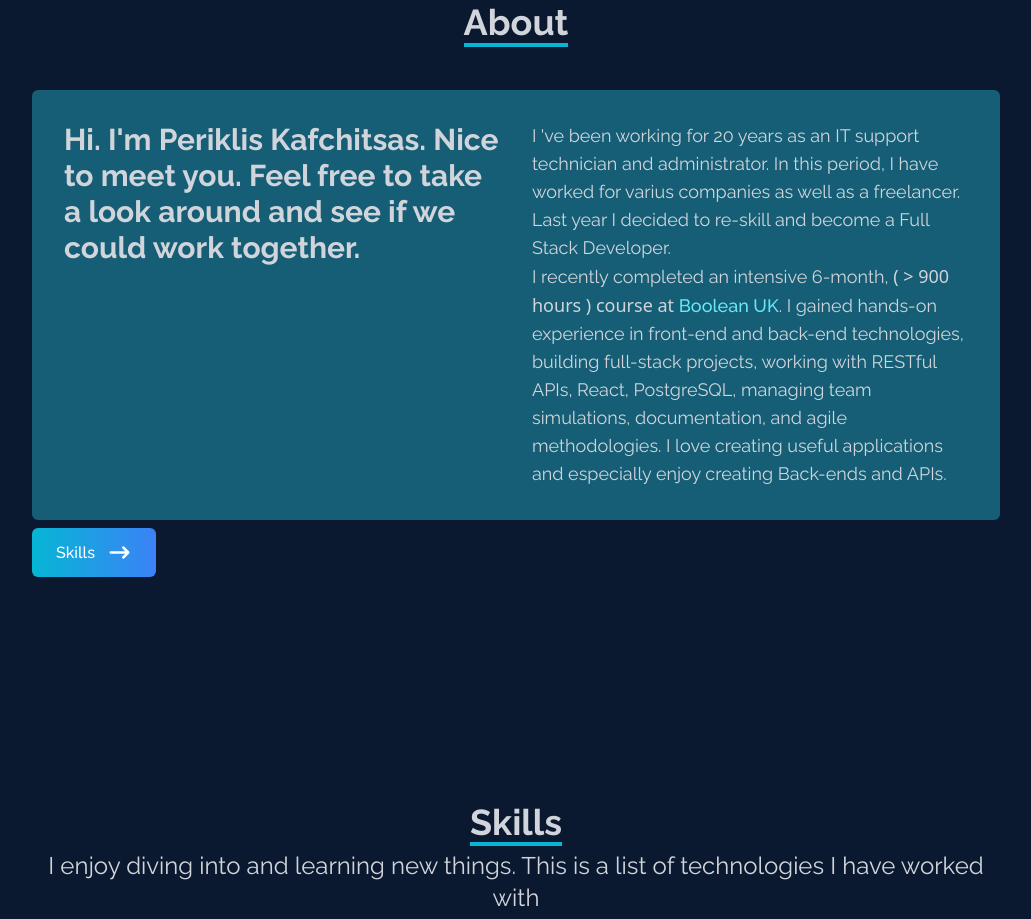
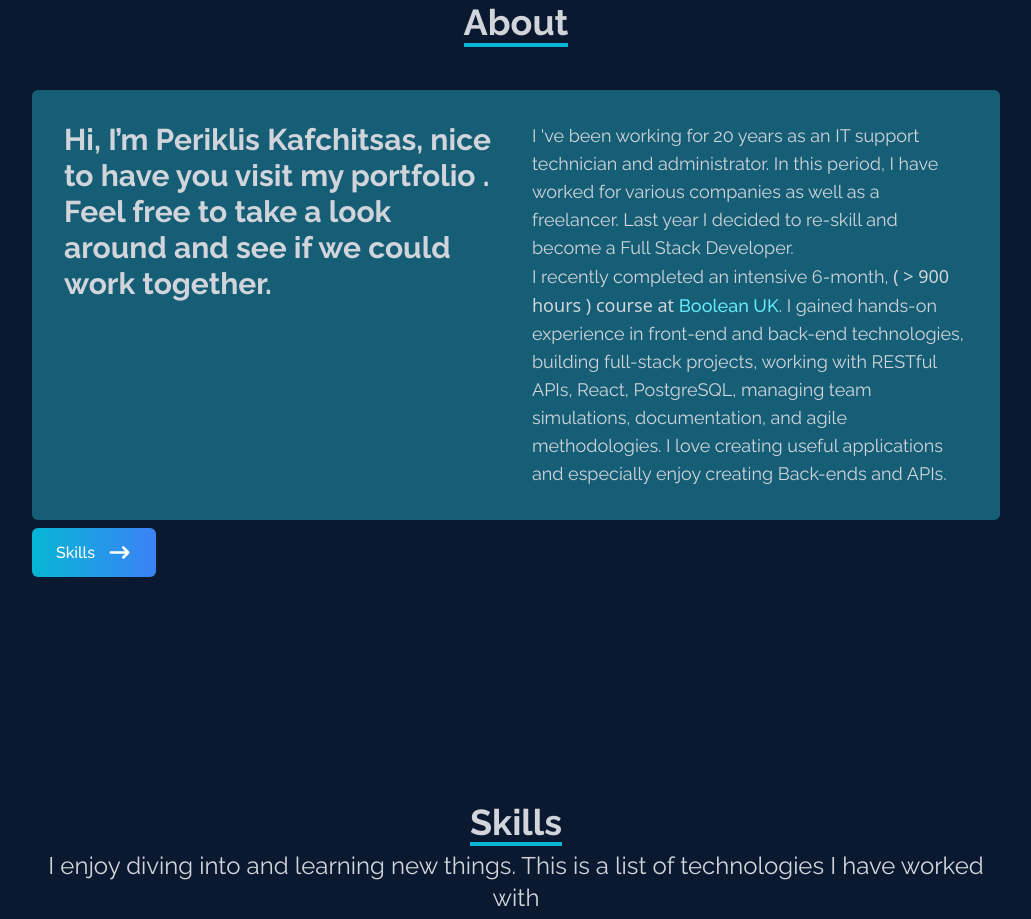
Before and after one commit to PerikK/myPortfolio, a React (Vite) app: page / in a window 1280 px wide. Shown: the part 940-1859 px from the top of the page, without its empty margins (124-1155 px from the left). Built offline with nearby package versions, Linux system fonts and the light colour scheme.

Commit message:
updated text in about section even more

```diff
--- a/src/components/About.jsx
+++ b/src/components/About.jsx
@@ -20,7 +20,7 @@ export default function About() {
 						<div className='grid sm:grid-cols-2 gap-8'>
 							<div className='text-2xl sm:text-3xl font-bold'>
 								<p>
-									Hi. I'm Periklis Kafchitsas. Nice to meet you. Feel
+									Hi, I’m Periklis Kafchitsas, nice to have you visit my portfolio . Feel
 									free to take a look around and see if we could work
 									together.
 								</p>
@@ -28,7 +28,7 @@ export default function About() {
 							<div className='text-base sm:text-lg'>
                 <p>
                   I 've been working for 20 years as an IT support technician and administrator.
-                  In this period, I have worked for varius companies as well as a freelancer.
+                  In this period, I have worked for various companies as well as a freelancer.
                   Last year I decided to re-skill and become a Full Stack Developer. <br/>
                   I recently completed an
 									intensive 6-month,
--- a/src/components/Contact.jsx
+++ b/src/components/Contact.jsx
@@ -1,5 +1,5 @@
 import { Link } from 'react-scroll'
-import { HiArrowNarrowRight, HiArrowNarrowLeft } from 'react-icons/hi'
+import {  HiArrowNarrowLeft } from 'react-icons/hi'
 import { useRef } from 'react'
 import emailjs from 'emailjs-com'
 
```
